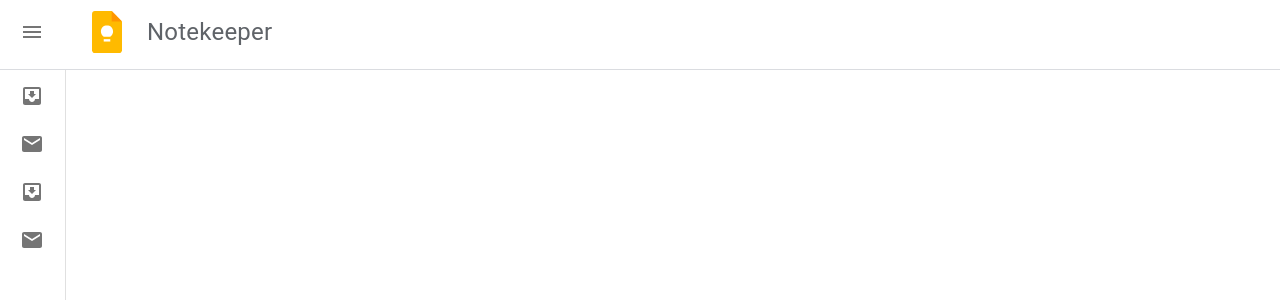
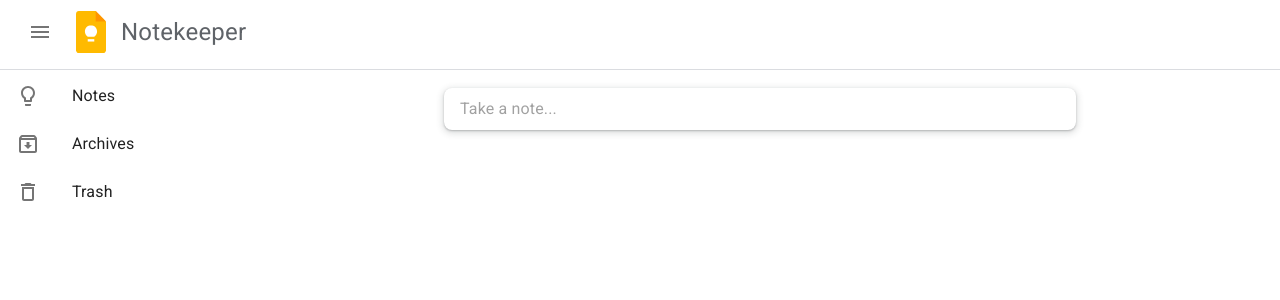
Before and after one commit to oneknucklehead/notekeeper, a React (Create React App) app: page / in a window 1280 px wide. Shown: the top 300 px of the page. Built offline with nearby package versions, Linux system fonts and the light colour scheme.

Commit message:
add note functionality made

```diff
--- a/package.json
+++ b/package.json
@@ -13,6 +13,7 @@
     "react": "^18.2.0",
     "react-dom": "^18.2.0",
     "react-scripts": "5.0.1",
+    "uuid": "^9.0.0",
     "web-vitals": "^2.1.4"
   },
   "scripts": {
--- a/public/index.html
+++ b/public/index.html
@@ -15,6 +15,12 @@
       user's mobile device or desktop. See https://developers.google.com/web/fundamentals/web-app-manifest/
     -->
     <link rel="manifest" href="%PUBLIC_URL%/manifest.json" />
+    <link rel="preconnect" href="https://fonts.googleapis.com" />
+    <link rel="preconnect" href="https://fonts.gstatic.com" crossorigin />
+    <link
+      href="https://fonts.googleapis.com/css2?family=Roboto:wght@100;300;400;500;700;900&display=swap"
+      rel="stylesheet"
+    />
     <!--
       Notice the use of %PUBLIC_URL% in the tags above.
       It will be replaced with the URL of the `public` folder during the build.
--- /dev/null
+++ b/src/Components/FormElement/FormElement.js
@@ -0,0 +1,93 @@
+import { ClickAwayListener, styled, TextField } from '@mui/material'
+import React, { useState } from 'react'
+import { v4 as uuid } from 'uuid'
+const Container = styled('div')`
+  display: flex;
+  flex-direction: column;
+  gap: 1rem;
+  box-shadow: 0 1px 2px 0 rgb(60 64 67 / 30%), 0 2px 6px 2px rgb(60 64 67 / 15%);
+  padding: 0.3rem 1rem;
+  border-color: #e0e0e0;
+  max-width: 600px;
+  min-width: 250px;
+  border-radius: 8px;
+  min-height: 30px;
+  margin: auto;
+  transition: 0.3s all ease-in-out;
+`
+
+const FormElement = () => {
+  const [show, setShow] = useState(false)
+  const [notes, setNotes] = useState([])
+
+  const [note, setNote] = useState({
+    id: uuid(),
+    title: '',
+    tagline: '',
+    text: '',
+  })
+
+  const onTextAreaClick = () => {
+    setShow(true)
+  }
+  const handleClickAway = () => {
+    setShow(false)
+    setNote({ ...note, id: uuid() })
+    if (note.title || note.text || note.tagline) {
+      setNotes((state) => [note, ...state])
+    }
+    setNote({
+      id: uuid(),
+      title: '',
+      tagline: '',
+      text: '',
+    })
+    console.log(notes)
+  }
+
+  const handleNoteChange = (e) => {
+    setNote({ ...note, [e.target.name]: e.target.value })
+  }
+  return (
+    <>
+      <ClickAwayListener onClickAway={handleClickAway}>
+        <Container>
+          {show && (
+            <>
+              <TextField
+                placeholder='Title'
+                variant='standard'
+                InputProps={{ disableUnderline: true }}
+                name='title'
+                sx={{ width: '50%' }}
+                onChange={(e) => handleNoteChange(e)}
+                value={note.title}
+              />
+              <TextField
+                placeholder='Tagline'
+                variant='standard'
+                InputProps={{ disableUnderline: true }}
+                sx={{ width: '50%' }}
+                value={note.tagline}
+                onChange={(e) => handleNoteChange(e)}
+                name='tagline'
+              />
+            </>
+          )}
+          <TextField
+            placeholder='Take a note...'
+            variant='standard'
+            onClick={onTextAreaClick}
+            multiline
+            name='text'
+            InputProps={{ disableUnderline: true }}
+            onChange={(e) => handleNoteChange(e)}
+            value={note.text}
+          />
+        </Container>
+      </ClickAwayListener>
+    </>
+  )
+}
+
+export default FormElement
--- a/src/Components/Home/Home.js
+++ b/src/Components/Home/Home.js
@@ -1,11 +1,14 @@
+import { Box } from '@mui/material'
 import React from 'react'
+import NoteArea from '../NoteArea/NoteArea'
 import Sidebar from '../Sidebar/Sidebar'
 
 const Home = () => {
   return (
-    <div>
+    <Box style={{ display: 'flex', width: '100%' }}>
       <Sidebar />
-    </div>
+      <NoteArea />
+    </Box>
   )
 }
 
--- /dev/null
+++ b/src/Components/NavList/NavList.js
@@ -0,0 +1,36 @@
+import React from 'react'
+import { List, ListItem, ListItemIcon, ListItemText } from '@mui/material'
+import Archive from '@mui/icons-material/ArchiveOutlined'
+import Lightbulb from '@mui/icons-material/LightbulbOutlined'
+import Delete from '@mui/icons-material/DeleteOutlineOutlined'
+const NavList = () => {
+  const lists = [
+    {
+      id: 1,
+      name: 'Notes',
+      icon: <Lightbulb sx={{ padding: 0, margin: 0 }} />,
+    },
+    { id: 2, name: 'Archives', icon: <Archive /> },
+    { id: 3, name: 'Trash', icon: <Delete /> },
+  ]
+
+  return (
+    <List>
+      {lists.map((list) => (
+        <ListItem
+          key={list.id}
+          button
+          sx={{
+            borderBottomRightRadius: '2rem',
+            borderTopRightRadius: '2rem',
+          }}
+        >
+          <ListItemIcon>{list.icon}</ListItemIcon>
+          <ListItemText primary={list.name} />
+        </ListItem>
+      ))}
+    </List>
+  )
+}
+
+export default NavList
--- a/src/Components/Navbar/NavHeader.js
+++ b/src/Components/Navbar/NavHeader.js
@@ -14,12 +14,9 @@ const Navbar = styled(MuiAppBar)`
 const Heading = styled(Typography)`
   color: #5f6368;
   font-size: 24px;
-  margin-left: 25px;
+  margin-left: 15px;
 `
-const NavHeader = ({ open, setOpen, handleDrawerOpen }) => {
-  const handleDrawer = () => {
-    setOpen((state) => !state)
-  }
+const NavHeader = ({ open, handleDrawer }) => {
   return (
     <Navbar position='fixed' open={open}>
       <Toolbar>
@@ -28,7 +25,8 @@ const NavHeader = ({ open, setOpen, handleDrawerOpen }) => {
           onClick={handleDrawer}
           edge='start'
           sx={{
-            marginRight: 5,
+            padding: 2,
+            marginRight: 1,
           }}
         >
           <MenuIcon />
--- /dev/null
+++ b/src/Components/NoteArea/NoteArea.js
@@ -0,0 +1,20 @@
+import { styled } from '@mui/material/styles'
+import { Box } from '@mui/system'
+import React from 'react'
+import FormElement from '../FormElement/FormElement'
+
+const DrawerHeader = styled('div')(({ theme }) => ({
+  ...theme.mixins.toolbar,
+}))
+const NoteArea = () => {
+  return (
+    <Box sx={{ display: 'flex', width: '100%', height: '100vh' }}>
+      <Box sx={{ p: 3, width: '100%' }}>
+        <DrawerHeader></DrawerHeader>
+        <FormElement />
+      </Box>
+    </Box>
+  )
+}
+
+export default NoteArea
--- a/src/Components/Sidebar/Sidebar.js
+++ b/src/Components/Sidebar/Sidebar.js
@@ -1,18 +1,9 @@
-import * as React from 'react'
 import { styled, useTheme } from '@mui/material/styles'
 import Box from '@mui/material/Box'
 import MuiDrawer from '@mui/material/Drawer'
-import List from '@mui/material/List'
-import IconButton from '@mui/material/IconButton'
-import ChevronLeftIcon from '@mui/icons-material/ChevronLeft'
-import ChevronRightIcon from '@mui/icons-material/ChevronRight'
-import ListItem from '@mui/material/ListItem'
-import ListItemButton from '@mui/material/ListItemButton'
-import ListItemIcon from '@mui/material/ListItemIcon'
-import ListItemText from '@mui/material/ListItemText'
-import InboxIcon from '@mui/icons-material/MoveToInbox'
-import MailIcon from '@mui/icons-material/Mail'
 import NavHeader from '../Navbar/NavHeader.js'
+import List from '../NavList/NavList.js'
+import { useState } from 'react'
 
 const drawerWidth = 240
 
@@ -23,6 +14,7 @@ const openedMixin = (theme) => ({
     duration: theme.transitions.duration.enteringScreen,
   }),
   overflowX: 'hidden',
+  border: 'none',
 })
 
 const closedMixin = (theme) => ({
@@ -35,14 +27,10 @@ const closedMixin = (theme) => ({
   [theme.breakpoints.up('sm')]: {
     width: `calc(${theme.spacing(8)} + 1px)`,
   },
+  border: 'none',
 })
 
 const DrawerHeader = styled('div')(({ theme }) => ({
-  display: 'flex',
-  alignItems: 'center',
-  justifyContent: 'flex-end',
-  padding: theme.spacing(0, 1),
-  // necessary for content to be below app bar
   ...theme.mixins.toolbar,
 }))
 
@@ -65,59 +53,20 @@ const Drawer = styled(MuiDrawer, {
 
 const Sidebar = () => {
   const theme = useTheme()
-  const [open, setOpen] = React.useState(false)
+  const [open, setOpen] = useState(true)
 
-  const handleDrawerOpen = () => {
-    setOpen(true)
-  }
-
-  const handleDrawerClose = () => {
-    setOpen(false)
+  const handleDrawer = () => {
+    setOpen((state) => !state)
   }
 
   return (
-    <Box sx={{ display: 'flex' }}>
-      <NavHeader
-        open={open}
-        setOpen={setOpen}
-        handleDrawerOpen={handleDrawerOpen}
-      />
+    <>
+      <NavHeader open={open} handleDrawer={handleDrawer} />
       <Drawer variant='permanent' open={open}>
-        <DrawerHeader>
-          <IconButton onClick={handleDrawerClose}>
-            {theme.direction === 'rtl' ? (
-              <ChevronRightIcon />
-            ) : (
-              <ChevronLeftIcon />
-            )}
-          </IconButton>
-        </DrawerHeader>
-        <List>
-          {['Inbox', 'Starred', 'Send email', 'Drafts'].map((text, index) => (
-            <ListItem key={text} disablePadding sx={{ display: 'block' }}>
-              <ListItemButton
-                sx={{
-                  minHeight: 48,
-                  justifyContent: open ? 'initial' : 'center',
-                  px: 2.5,
-                }}
-              >
-                <ListItemIcon
-                  sx={{
-                    minWidth: 0,
-                    mr: open ? 3 : 'auto',
-                    justifyContent: 'center',
-                  }}
-                >
-                  {index % 2 === 0 ? <InboxIcon /> : <MailIcon />}
-                </ListItemIcon>
-                <ListItemText primary={text} sx={{ opacity: open ? 1 : 0 }} />
-              </ListItemButton>
-            </ListItem>
-          ))}
-        </List>
+        <DrawerHeader />
+        <List />
       </Drawer>
-    </Box>
+    </>
   )
 }
 
--- a/src/index.css
+++ b/src/index.css
@@ -1,13 +1,10 @@
 body {
   margin: 0;
-  font-family: -apple-system, BlinkMacSystemFont, 'Segoe UI', 'Roboto', 'Oxygen',
-    'Ubuntu', 'Cantarell', 'Fira Sans', 'Droid Sans', 'Helvetica Neue',
-    sans-serif;
+  font-family: 'Roboto', sans-serif;
   -webkit-font-smoothing: antialiased;
   -moz-osx-font-smoothing: grayscale;
 }
 
 code {
-  font-family: source-code-pro, Menlo, Monaco, Consolas, 'Courier New',
-    monospace;
+  font-family: 'Roboto', sans-serif;
 }
```
Also changed, not shown: 1 other file (tests, documents, lock files or other folders).
